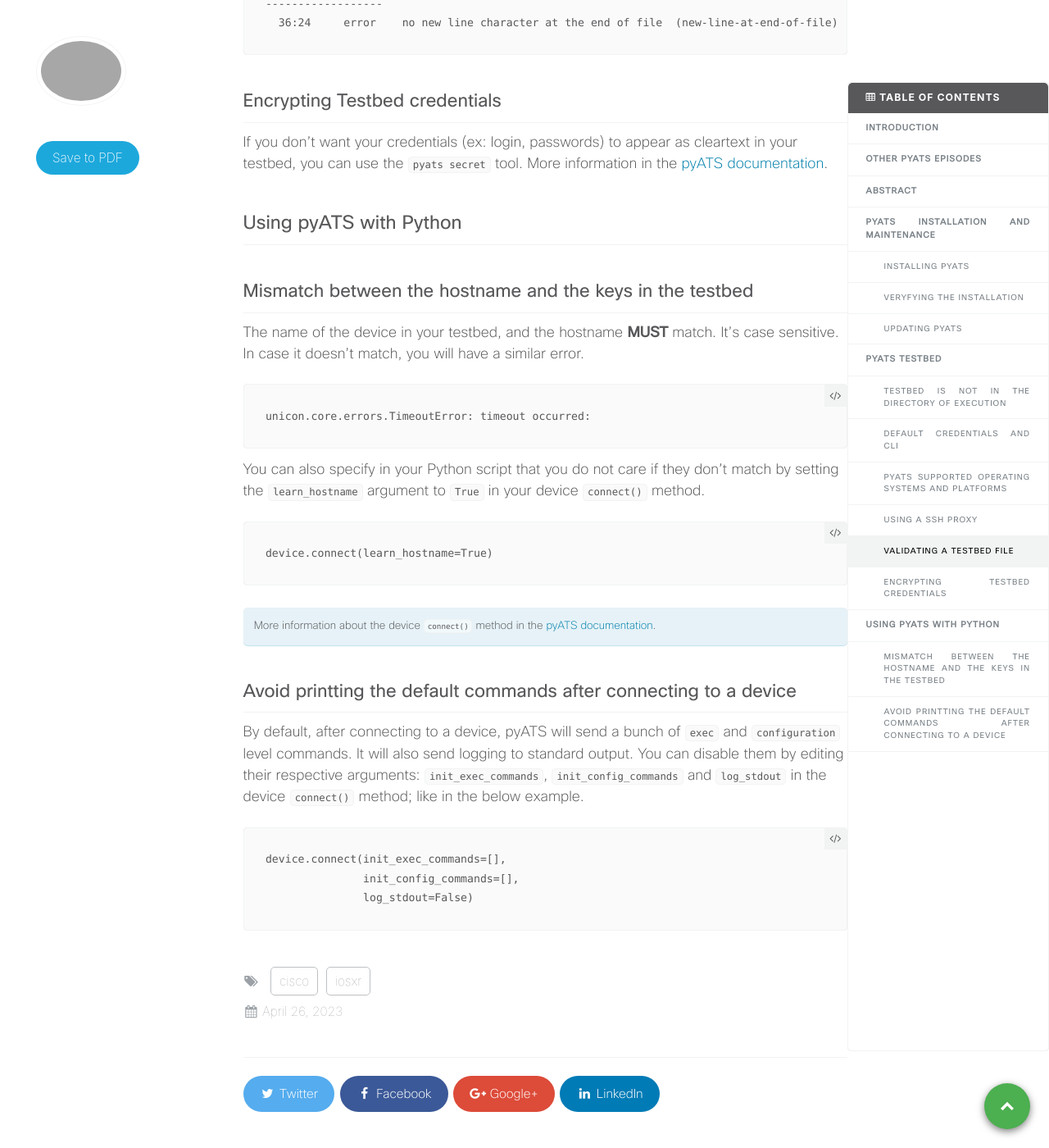
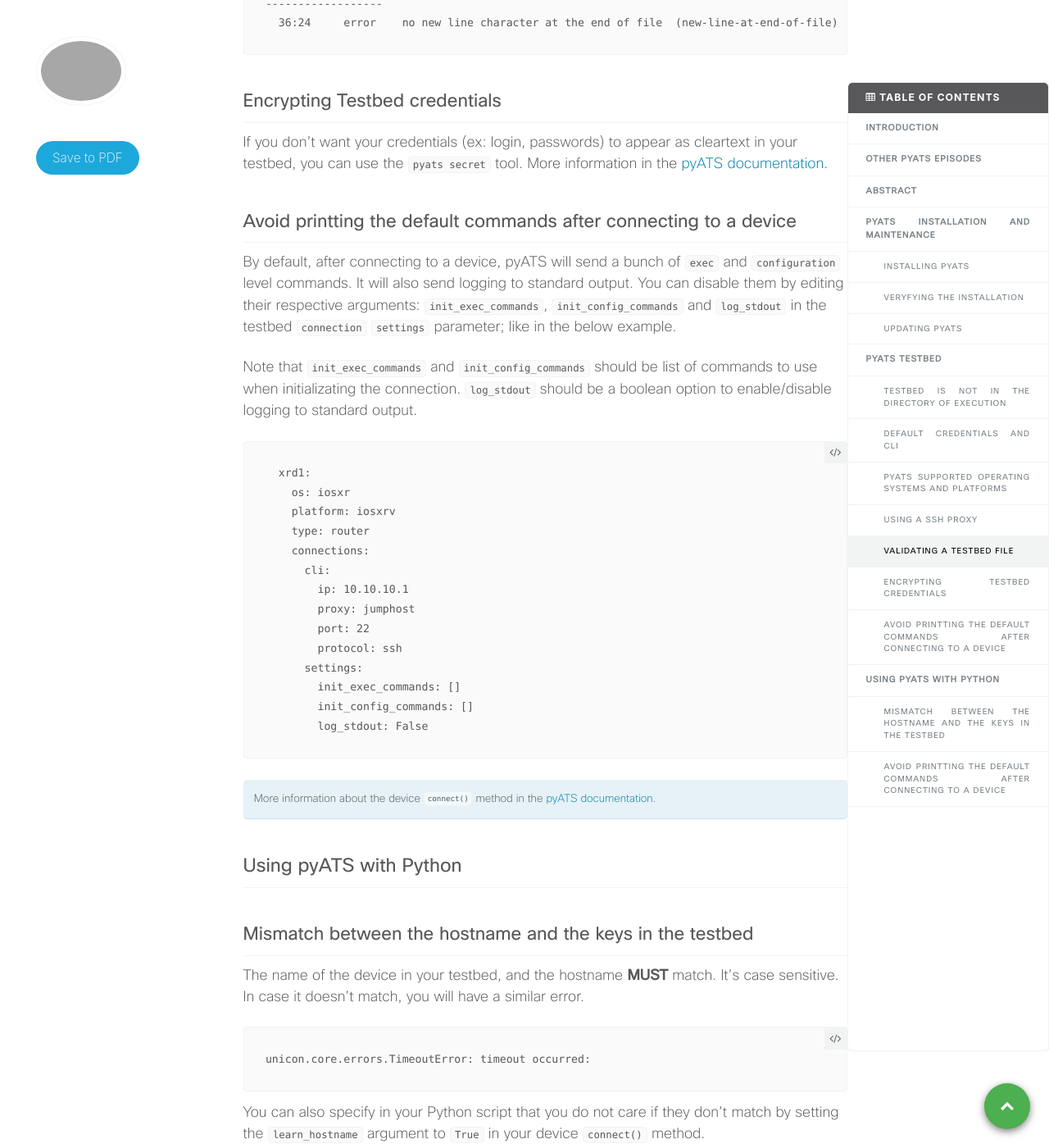
Before and after one commit to xrdocs/programmability, a Jekyll site: the page built from _tutorials/pyats-series-tips-and-tricks.md, in a window 1280 px wide and 1400 px high, scrolled down 7290 px. Shown: the whole window at 82% size. Built offline with Jekyll 4.4.1, drawn with Linux system fonts in a browser that asks for light colours; comment, search, counter and statistics services are not loaded; some of the changed text lies outside the part shown.

Commit message:
Update pyats-series-tips-and-tricks.md

````diff
--- a/_tutorials/pyats-series-tips-and-tricks.md
+++ b/_tutorials/pyats-series-tips-and-tricks.md
@@ -254,6 +254,32 @@ YAML Lint Messages
 
 If you don't want your credentials (ex: login, passwords) to appear as cleartext in your testbed, you can use the `pyats secret` tool. More information in the [pyATS documentation](https://pubhub.devnetcloud.com/media/pyats/docs/cli/pyats_secret.html).
 
+## Avoid printting the default commands after connecting to a device
+
+By default, after connecting to a device, pyATS will send a bunch of `exec` and `configuration` level commands. It will also send logging to standard output. You can disable them by editing their respective arguments: `init_exec_commands`, `init_config_commands` and `log_stdout` in the testbed `connection` `settings` parameter; like in the below example.
+
+Note that `init_exec_commands` and  `init_config_commands` should be list of commands to use when initializating the connection. `log_stdout` should be a boolean option to enable/disable logging to standard output.
+
+```
+  xrd1:
+    os: iosxr
+    platform: iosxrv
+    type: router
+    connections:
+      cli:
+        ip: 10.10.10.1
+        proxy: jumphost
+        port: 22
+        protocol: ssh
+      settings:
+        init_exec_commands: []
+        init_config_commands: []
+        log_stdout: False
+```
+
+More information about the device `connect()` method in the [pyATS documentation](https://pubhub.devnetcloud.com/media/unicon/docs/user_guide/connection.html).
+{: .notice--info}
+
 # Using pyATS with Python
 
 ## Mismatch between the hostname and the keys in the testbed
@@ -282,3 +308,6 @@ device.connect(init_exec_commands=[],
                init_config_commands=[],
                log_stdout=False)
 ```
+
+More information about the device `connect()` method in the [pyATS documentation](https://pubhub.devnetcloud.com/media/unicon/docs/user_guide/connection.html).
+{: .notice--info}
````
